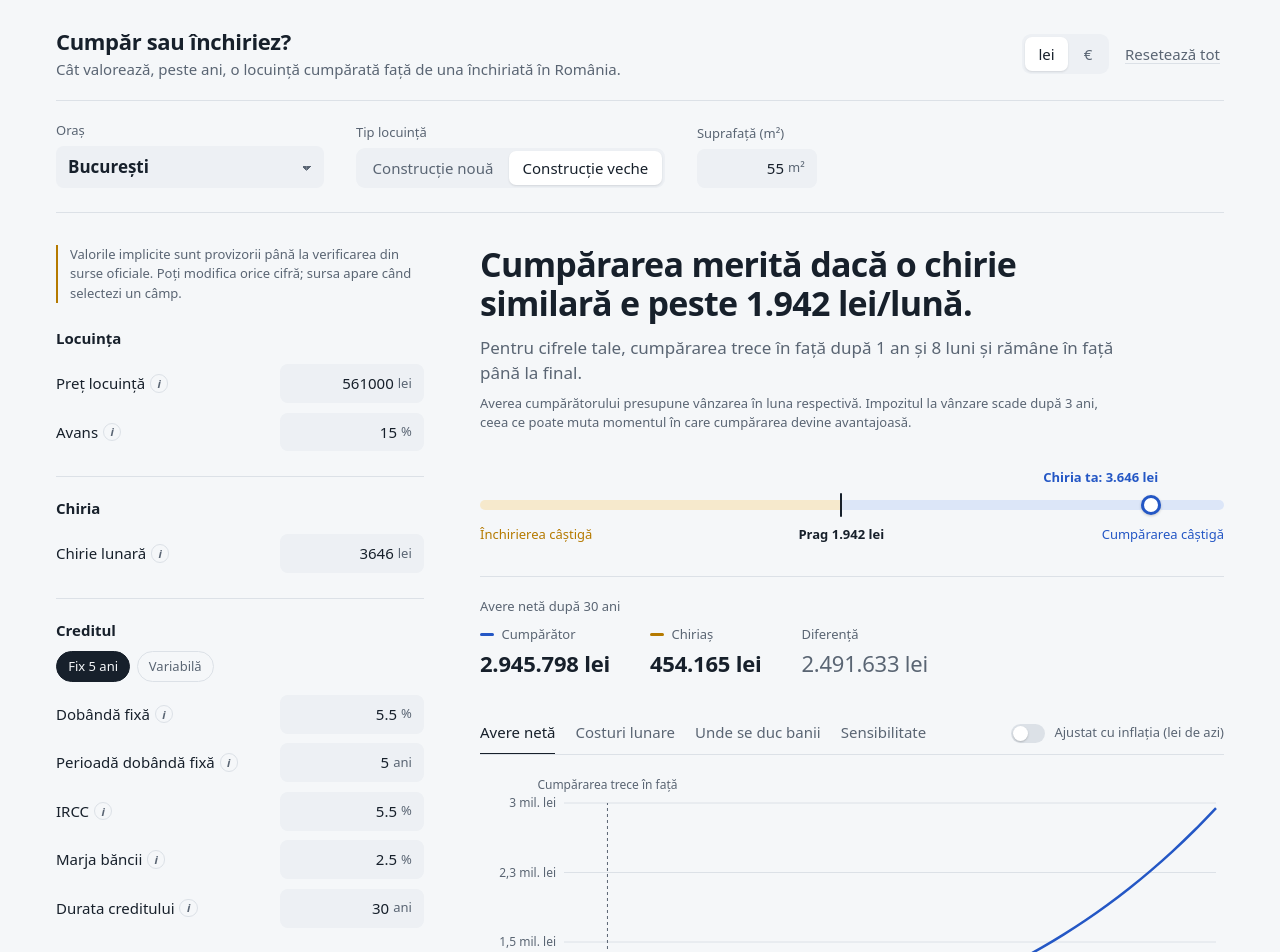
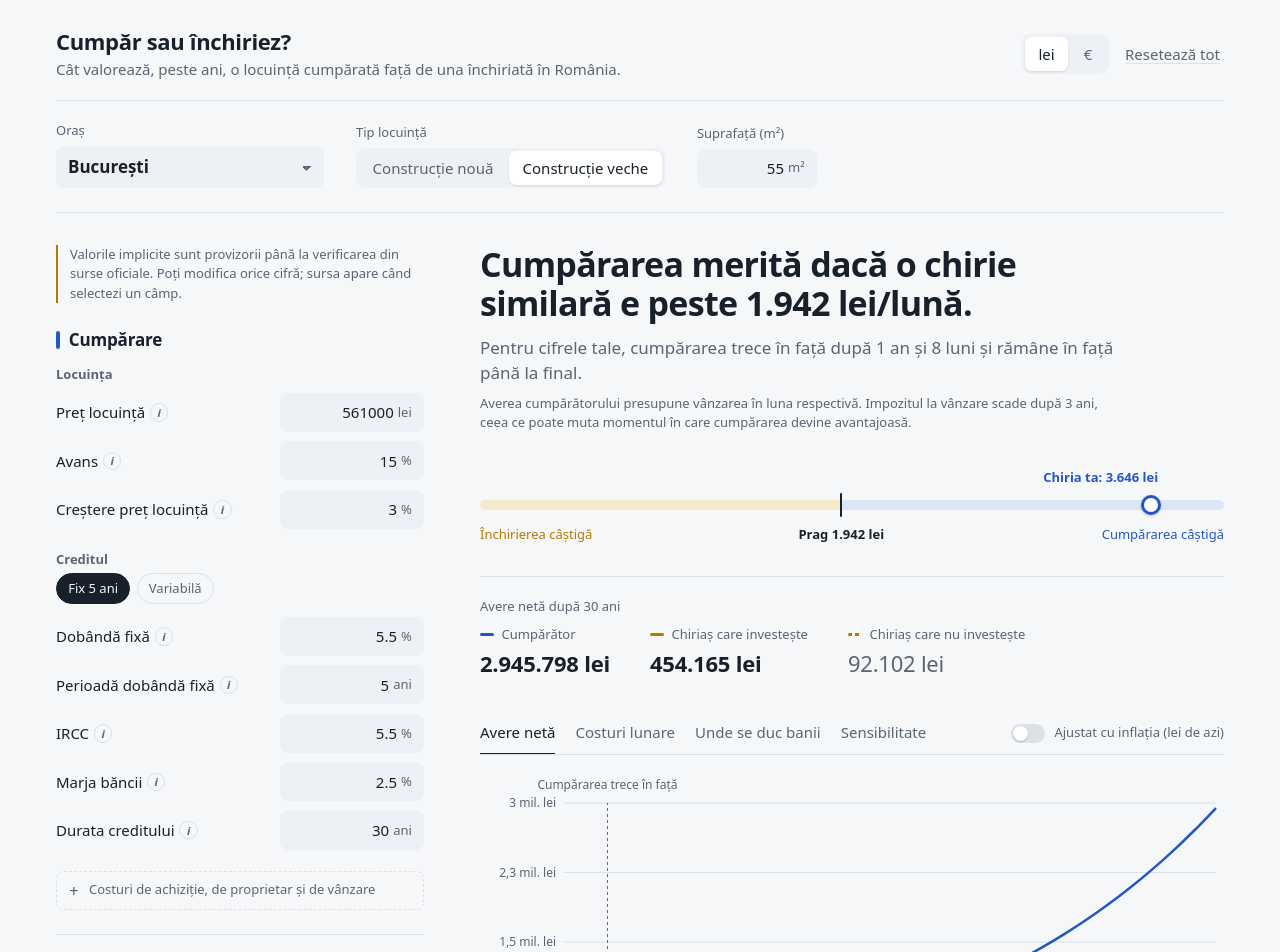
Before and after one commit to horatiu-th/buy-or-rent, a React (Vite) app: page / in a window 1280 px wide. Shown: the top 952 px of the page. Built offline with nearby package versions, Linux system fonts and the light colour scheme.

Commit message:
feat: Grouped inputs by buying, renting, investing and general, and charted the cash-only renter

```diff
--- a/src/i18n/ro.ts
+++ b/src/i18n/ro.ts
@@ -11,13 +11,11 @@ export const ro = {
   newBuild: 'Construcție nouă',
   existing: 'Construcție veche',
   sqm: 'Suprafață (m²)',
-  advanced: 'Setări avansate',
   resetAll: 'Resetează tot',
   reset: 'Revino la valoarea implicită',
   help: 'Ajutor',
   presets: { label: 'Tip dobândă', fixed5: 'Fix 5 ani', variable: 'Variabilă' },
   currency: 'Monedă',
-  sections: { home: 'Locuința', rent: 'Chiria', loan: 'Creditul', horizon: 'Orizontul' },
   provisional:
     'Valorile implicite sunt provizorii până la verificarea din surse oficiale. Poți modifica orice cifră; sursa apare când selectezi un câmp.',
   scale: {
@@ -28,7 +26,6 @@ export const ro = {
     threshold: 'Prag',
   },
   atHorizon: (after: string) => `Avere netă după ${after}`,
-  difference: 'Diferență',
   tabsLabel: 'Grafice',
   resultsLabel: 'Rezultate',
   breakEvenMark: 'Cumpărarea trece în față',
@@ -40,6 +37,8 @@ export const ro = {
   assumptions: 'Valorile implicite sunt ipoteze, nu prognoze. Verifică-le pentru situația ta.',
   buyer: 'Cumpărător',
   renter: 'Chiriaș',
+  renterInvesting: 'Chiriaș care investește',
+  renterCash: 'Chiriaș care nu investește',
   year: 'An',
   headlineValue: (rent: string) => `Cumpărarea merită dacă o chirie similară e peste ${rent}/lună.`,
   headlineAlwaysBuy: 'Cu aceste ipoteze, cumpărarea câștigă chiar și la chirie zero.',
@@ -65,13 +64,20 @@ export const ro = {
   sensitivityRows: 'Creștere preț locuință',
   sensitivityCols: 'Randament investiții',
   groups: {
-    key: 'Principale',
-    acquisition: 'Costuri de achiziție',
-    ownership: 'Costuri de proprietar',
-    growth: 'Creșteri anuale',
-    investing: 'Chirie și investiții',
+    buying: 'Cumpărare',
+    renting: 'Închiriere',
+    investing: 'Investiții',
+    general: 'General',
+  },
+  topics: {
+    home: 'Locuința',
+    loan: 'Creditul',
+    purchaseCosts: 'Costuri de achiziție',
+    ownershipCosts: 'Costuri de proprietar',
     sale: 'Vânzare la final',
   },
+  buyingMore: 'Costuri de achiziție, de proprietar și de vânzare',
+  editedCount: (n: number) => (n === 1 ? '1 valoare modificată' : `${n} valori modificate`),
   fields: {
     price: { label: 'Preț locuință', help: 'Prețul total, cu TVA inclus pentru construcțiile noi.' },
     rent: { label: 'Chirie lunară', help: 'Chiria pentru o locuință comparabilă.' },
--- a/src/styles.css
+++ b/src/styles.css
@@ -128,6 +128,10 @@ button { cursor: pointer; }
   display: grid; grid-template-columns: minmax(18rem, 23rem) minmax(0, 1fr);
   gap: 3.5rem; padding-top: 2rem; align-items: start;
 }
+/* Results stay in view while the longer inputs column scrolls, so every edit shows its effect. */
+@media (min-width: 861px) {
+  .results-column { position: sticky; top: 1.5rem; }
+}
 @media (max-width: 860px) {
   .layout { grid-template-columns: minmax(0, 1fr); gap: 2.5rem; }
   .results-column { order: -1; }
@@ -138,9 +142,34 @@ button { cursor: pointer; }
   border-left: 2px solid var(--renter); margin-bottom: 1.5rem;
 }
 
-.input-section { padding-bottom: 1.25rem; }
-.input-section + .input-section { padding-top: 1.25rem; border-top: 1px solid var(--line); }
-.input-section h3 { font-size: var(--step-0); font-weight: 650; margin-bottom: 0.6rem; }
+/* Input groups: one per side of the decision, plus investing and general settings */
+.input-group { padding: 1.5rem 0; border-top: 1px solid var(--line); }
+.input-group:first-of-type { border-top: none; padding-top: 0; }
+.input-group > h3 {
+  display: flex; align-items: center; gap: 0.55rem; margin-bottom: 0.75rem;
+  font-size: var(--step-1); font-weight: 700; letter-spacing: -0.01em;
+}
+/* The same colours as the chart lines tie each group to its side of the comparison. */
+.input-group > h3::before {
+  content: ''; width: 0.25rem; height: 1.1rem; border-radius: 2px; background: var(--line);
+}
+.group-buying > h3::before { background: var(--buyer); }
+.group-renting > h3::before { background: var(--renter); }
+.topic + .topic { margin-top: 1rem; }
+.topic h4 { font-size: var(--step--1); font-weight: 600; color: var(--muted); margin: 0 0 0.25rem; }
+
+details.more { margin-top: 1rem; }
+details.more > summary {
+  list-style: none; cursor: pointer; display: flex; align-items: center; gap: 0.5rem;
+  padding: 0.55rem 0.75rem; border-radius: 8px; border: 1px dashed var(--line);
+  font-size: var(--step--1); color: var(--muted);
+}
+details.more > summary:hover { color: var(--ink); border-color: var(--muted); }
+details.more > summary::-webkit-details-marker { display: none; }
+details.more > summary::before { content: '+'; font-size: var(--step-1); line-height: 1; width: 0.75rem; }
+details.more[open] > summary::before { content: '−'; }
+details.more[open] > summary { margin-bottom: 0.75rem; }
+.edit-count { margin-left: auto; color: var(--buyer); font-weight: 600; }
 
 .field {
   display: grid; grid-template-columns: minmax(0, 1fr) 9rem; align-items: center;
@@ -192,15 +221,6 @@ button { cursor: pointer; }
 .switch input:checked::after { transform: translateX(0.9rem); }
 .field-bool { grid-template-columns: minmax(0, 1fr); }
 
-details.advanced { margin-top: 0.5rem; border-top: 1px solid var(--line); }
-details.advanced > summary {
-  list-style: none; cursor: pointer; padding: 1rem 0; font-weight: 650;
-  display: flex; align-items: center; justify-content: space-between;
-}
-details.advanced > summary::-webkit-details-marker { display: none; }
-details.advanced > summary::after { content: '+'; color: var(--muted); font-weight: 400; font-size: var(--step-2); line-height: 1; }
-details.advanced[open] > summary::after { content: '−'; }
-details.advanced .input-section:first-of-type { border-top: none; padding-top: 0; }
 
 /* Results */
 .results { display: flex; flex-direction: column; gap: 2rem; }
@@ -263,12 +283,11 @@ details.advanced .input-section:first-of-type { border-top: none; padding-top: 0
 .end-summary dl { display: flex; flex-wrap: wrap; gap: 0.75rem 2.5rem; margin: 0; }
 .end-item dt { display: flex; align-items: center; gap: 0.45rem; font-size: var(--step--1); color: var(--muted); }
 .end-item dd { margin: 0.15rem 0 0; font-size: var(--step-2); font-weight: 650; letter-spacing: -0.01em; }
-.end-item.buyer dt::before, .end-item.renter dt::before {
-  content: ''; width: 0.9rem; height: 3px; border-radius: 2px;
-}
+.end-item dt::before { content: ''; flex: none; width: 0.9rem; height: 3px; border-radius: 2px; }
 .end-item.buyer dt::before { background: var(--buyer); }
 .end-item.renter dt::before { background: var(--renter); }
-.end-item.gap dd { color: var(--muted); font-weight: 500; }
+.end-item.renter-cash dt::before { background: repeating-linear-gradient(to right, var(--renter) 0 4px, transparent 4px 7px); }
+.end-item.renter-cash dd { color: var(--muted); font-weight: 500; }
 
 /* Chart area */
 .chart-toolbar {
@@ -293,7 +312,8 @@ details.advanced .input-section:first-of-type { border-top: none; padding-top: 0
 .chart-tip-title { color: var(--muted); margin-bottom: 0.25rem; }
 .chart-tip-row { display: flex; align-items: center; gap: 0.45rem; }
 .chart-tip-row strong { margin-left: auto; padding-left: 1rem; font-weight: 600; }
-.swatch { width: 0.7rem; height: 3px; border-radius: 2px; }
+.swatch { flex: none; width: 0.9rem; height: 3px; border-radius: 2px; background: currentColor; }
+.swatch.dashed { background: repeating-linear-gradient(to right, currentColor 0 4px, transparent 4px 7px); }
 
 .sensitivity-intro { color: var(--muted); max-width: 40rem; margin-bottom: 1rem; }
 .sensitivity { border-collapse: collapse; width: 100%; font-size: var(--step-0); font-variant-numeric: tabular-nums; }
--- a/src/ui/InputsPanel.tsx
+++ b/src/ui/InputsPanel.tsx
@@ -2,7 +2,7 @@ import type { Inputs } from '../engine';
 import type { DataFile } from '../data/schema';
 import { sourceFor, type PropertyType } from '../data/defaults';
 import { ro } from '../i18n/ro';
-import { FIELDS, type FieldDef, type Group } from './fields';
+import { FIELDS, type FieldDef, type Topic } from './fields';
 import { InputField } from './InputField';
 import type { Currency } from './format';
 
@@ -17,20 +17,30 @@ interface Props {
   resetField: (key: keyof Inputs) => void;
 }
 
-const ADVANCED_GROUPS: Group[] = ['acquisition', 'ownership', 'growth', 'investing', 'sale'];
+type GroupId = keyof typeof ro.groups;
 
-// The key inputs read better as a few short sections than as one long list.
-const KEY_SECTIONS: { title: string; keys: (keyof Inputs)[] }[] = [
-  { title: ro.sections.home, keys: ['price', 'downPaymentPct'] },
-  { title: ro.sections.rent, keys: ['rent'] },
-  { title: ro.sections.loan, keys: ['fixedRate', 'fixedYears', 'ircc', 'variableMargin', 'loanTermYears'] },
-  { title: ro.sections.horizon, keys: ['horizonYears'] },
+interface GroupLayout {
+  id: GroupId;
+  /** Topics always shown. Buying names each one, since it mixes the home and the loan. */
+  topics: Topic[];
+  /** Topics folded away because they rarely change and would bury the rest. */
+  more?: Topic[];
+}
+
+const LAYOUT: GroupLayout[] = [
+  { id: 'buying', topics: ['home', 'loan'], more: ['purchaseCosts', 'ownershipCosts', 'sale'] },
+  { id: 'renting', topics: ['renting'] },
+  { id: 'investing', topics: ['investing'] },
+  { id: 'general', topics: ['general'] },
 ];
 
 const PRESETS = [
   { years: 5, label: ro.presets.fixed5 },
   { years: 0, label: ro.presets.variable },
 ] as const;
+
+const fieldsOf = (topic: Topic) => FIELDS.filter((f) => f.topic === topic);
+const topicTitle = (topic: Topic) => (topic in ro.topics ? ro.topics[topic as keyof typeof ro.topics] : undefined);
 
 export function InputsPanel({ data, cityId, propertyType, inputs, overrides, currency, setField, resetField }: Props) {
   const eurRon = data.values.eurRon.value;
@@ -63,25 +73,38 @@ export function InputsPanel({ data, cityId, propertyType, inputs, overrides, cur
       />,
     ]);
 
-  const byKey = new Map(FIELDS.map((f) => [f.key, f]));
+  const renderTopic = (topic: Topic, named: boolean) => {
+    const title = named ? topicTitle(topic) : undefined;
+    return (
+      <div key={topic} className="topic">
+        {title && <h4>{title}</h4>}
+        {renderDefs(fieldsOf(topic))}
+      </div>
+    );
+  };
 
   return (
     <div className="inputs">
-      {KEY_SECTIONS.map((section) => (
-        <section key={section.title} className="input-section">
-          <h3>{section.title}</h3>
-          {renderDefs(section.keys.map((k) => byKey.get(k)!))}
-        </section>
-      ))}
-      <details className="advanced">
-        <summary>{ro.advanced}</summary>
-        {ADVANCED_GROUPS.map((g) => (
-          <section key={g} className="input-section">
-            <h3>{ro.groups[g]}</h3>
-            {renderDefs(FIELDS.filter((f) => f.group === g))}
+      {LAYOUT.map((group) => {
+        const named = group.topics.length > 1 || Boolean(group.more);
+        // Edits inside the folded part would otherwise be invisible, so the summary counts them.
+        const hiddenEdits = (group.more ?? []).flatMap(fieldsOf).filter((f) => f.key in overrides).length;
+        return (
+          <section key={group.id} className={`input-group group-${group.id}`} aria-labelledby={`group-${group.id}`}>
+            <h3 id={`group-${group.id}`}>{ro.groups[group.id]}</h3>
+            {group.topics.map((t) => renderTopic(t, named))}
+            {group.more && (
+              <details className="more">
+                <summary>
+                  <span>{ro.buyingMore}</span>
+                  {hiddenEdits > 0 && <span className="edit-count">{ro.editedCount(hiddenEdits)}</span>}
+                </summary>
+                {group.more.map((t) => renderTopic(t, true))}
+              </details>
+            )}
           </section>
-        ))}
-      </details>
+        );
+      })}
     </div>
   );
 }
--- a/src/ui/Results.tsx
+++ b/src/ui/Results.tsx
@@ -18,28 +18,25 @@ interface Props {
   onRentChange: (lei: number) => void;
 }
 
-/** End-of-horizon figures; the coloured swatches double as the legend for every chart below. */
+/** End-of-horizon figures; the swatches double as the legend for the charts below. */
 function EndSummary({ result, view }: { result: Result; view: View }) {
   const last = result.rows[result.rows.length - 1];
-  const conv = (v: number) => (view.real ? v / last.deflator : v);
-  const fmt = (v: number) => formatMoney(conv(v), view.currency, view.eurRon);
-  const gap = last.buyerNetWorth - last.renterNetWorth;
+  const fmt = (v: number) => formatMoney(view.real ? v / last.deflator : v, view.currency, view.eurRon);
+  const items = [
+    { cls: 'buyer', label: ro.buyer, value: last.buyerNetWorth },
+    { cls: 'renter', label: ro.renterInvesting, value: last.renterNetWorth },
+    { cls: 'renter-cash', label: ro.renterCash, value: last.renterCashNetWorth },
+  ];
   return (
     <div className="end-summary">
       <p className="end-summary-title">{ro.atHorizon(formatDuration(last.month))}</p>
       <dl>
-        <div className="end-item buyer">
-          <dt>{ro.buyer}</dt>
-          <dd>{fmt(last.buyerNetWorth)}</dd>
-        </div>
-        <div className="end-item renter">
-          <dt>{ro.renter}</dt>
-          <dd>{fmt(last.renterNetWorth)}</dd>
-        </div>
-        <div className="end-item gap">
-          <dt>{ro.difference}</dt>
-          <dd>{fmt(Math.abs(gap))}</dd>
-        </div>
+        {items.map((it) => (
+          <div key={it.cls} className={`end-item ${it.cls}`}>
+            <dt>{it.label}</dt>
+            <dd>{fmt(it.value)}</dd>
+          </div>
+        ))}
       </dl>
     </div>
   );
--- a/src/ui/charts.tsx
+++ b/src/ui/charts.tsx
@@ -25,6 +25,7 @@ function yearly(result: Result, view: View) {
       year: r.month / 12,
       buyer: conv(r.buyerNetWorth, r.deflator),
       renter: conv(r.renterNetWorth, r.deflator),
+      renterCash: conv(r.renterCashNetWorth, r.deflator),
       buyerCost: conv(r.buyerMonthlyCost, r.deflator),
       renterCost: conv(r.renterMonthlyCost, r.deflator),
     }));
@@ -44,7 +45,7 @@ const axisShort = (view: View) => (v: number) => {
 
 interface TipProps {
   active?: boolean;
-  payload?: ReadonlyArray<{ name?: string | number; value?: unknown; color?: string }>;
+  payload?: ReadonlyArray<{ name?: string | number; value?: unknown; color?: string; dataKey?: unknown }>;
   label?: unknown;
   fmt: (v: number) => string;
   title?: (label: unknown) => string;
@@ -57,7 +58,7 @@ function ChartTip({ active, payload, label, fmt, title }: TipProps) {
       {title && <p className="chart-tip-title">{title(label)}</p>}
       {payload.map((p) => (
         <p key={String(p.name)} className="chart-tip-row">
-          <span className="swatch" style={{ background: p.color }} aria-hidden="true" />
+          <span className={`swatch${p.dataKey === 'renterCash' ? ' dashed' : ''}`} style={{ color: p.color }} aria-hidden="true" />
           <span>{p.name}</span>
           <strong>{typeof p.value === 'number' ? fmt(p.value) : String(p.value)}</strong>
         </p>
@@ -86,7 +87,8 @@ export function NetWorthChart({ result, view }: { result: Result; view: View })
             label={{ value: ro.breakEvenMark, position: 'top', offset: 14, fill: 'var(--muted)', fontSize: 12 }}
           />
         )}
-        <Line type="monotone" dataKey="renter" name={ro.renter} stroke={RENTER} dot={false} strokeWidth={2.5} activeDot={{ r: 4 }} />
+        <Line type="monotone" dataKey="renterCash" name={ro.renterCash} stroke={RENTER} dot={false} strokeWidth={2} strokeDasharray="5 4" activeDot={{ r: 3 }} />
+        <Line type="monotone" dataKey="renter" name={ro.renterInvesting} stroke={RENTER} dot={false} strokeWidth={2.5} activeDot={{ r: 4 }} />
         <Line type="monotone" dataKey="buyer" name={ro.buyer} stroke={BUYER} dot={false} strokeWidth={2.5} activeDot={{ r: 4 }} />
       </LineChart>
     </ResponsiveContainer>
--- a/src/ui/fields.ts
+++ b/src/ui/fields.ts
@@ -1,49 +1,55 @@
 import type { Inputs } from '../engine';
 
 export type Unit = 'money' | 'pct' | 'years' | 'months' | 'bool';
-export type Group = 'key' | 'acquisition' | 'ownership' | 'growth' | 'investing' | 'sale';
+
+/** Where a field sits in the panel. Buying has enough fields that it splits into smaller topics. */
+export type Topic =
+  | 'home' | 'loan' | 'purchaseCosts' | 'ownershipCosts' | 'sale'
+  | 'renting' | 'investing' | 'general';
 
 export interface FieldDef {
   key: keyof Inputs;
   unit: Unit;
-  group: Group;
+  topic: Topic;
   min?: number;
   max?: number;
   step?: number;
 }
 
 export const FIELDS: FieldDef[] = [
-  { key: 'price', unit: 'money', group: 'key', min: 0, step: 1000 },
-  { key: 'rent', unit: 'money', group: 'key', min: 0, step: 50 },
-  { key: 'downPaymentPct', unit: 'pct', group: 'key', min: 0, max: 1, step: 0.01 },
-  { key: 'fixedRate', unit: 'pct', group: 'key', min: 0, max: 0.3, step: 0.001 },
-  { key: 'fixedYears', unit: 'years', group: 'key', min: 0, max: 30, step: 1 },
-  { key: 'ircc', unit: 'pct', group: 'key', min: 0, max: 0.3, step: 0.001 },
-  { key: 'variableMargin', unit: 'pct', group: 'key', min: 0, max: 0.1, step: 0.001 },
-  { key: 'loanTermYears', unit: 'years', group: 'key', min: 1, max: 35, step: 1 },
-  { key: 'horizonYears', unit: 'years', group: 'key', min: 1, max: 50, step: 1 },
+  { key: 'price', unit: 'money', topic: 'home', min: 0, step: 1000 },
+  { key: 'downPaymentPct', unit: 'pct', topic: 'home', min: 0, max: 1, step: 0.01 },
+  { key: 'propertyGrowth', unit: 'pct', topic: 'home', min: -0.2, max: 0.3, step: 0.005 },
 
-  { key: 'notaryPct', unit: 'pct', group: 'acquisition', min: 0, max: 0.1, step: 0.001 },
-  { key: 'registryPct', unit: 'pct', group: 'acquisition', min: 0, max: 0.05, step: 0.0005 },
-  { key: 'bankFees', unit: 'money', group: 'acquisition', min: 0, step: 100 },
+  { key: 'fixedRate', unit: 'pct', topic: 'loan', min: 0, max: 0.3, step: 0.001 },
+  { key: 'fixedYears', unit: 'years', topic: 'loan', min: 0, max: 30, step: 1 },
+  { key: 'ircc', unit: 'pct', topic: 'loan', min: 0, max: 0.3, step: 0.001 },
+  { key: 'variableMargin', unit: 'pct', topic: 'loan', min: 0, max: 0.1, step: 0.001 },
+  { key: 'loanTermYears', unit: 'years', topic: 'loan', min: 1, max: 35, step: 1 },
 
-  { key: 'propertyTaxPct', unit: 'pct', group: 'ownership', min: 0, max: 0.05, step: 0.0005 },
-  { key: 'homeInsuranceAnnual', unit: 'money', group: 'ownership', min: 0, step: 50 },
-  { key: 'lifeInsurancePct', unit: 'pct', group: 'ownership', min: 0, max: 0.05, step: 0.0005 },
-  { key: 'maintenancePct', unit: 'pct', group: 'ownership', min: 0, max: 0.1, step: 0.001 },
+  { key: 'notaryPct', unit: 'pct', topic: 'purchaseCosts', min: 0, max: 0.1, step: 0.001 },
+  { key: 'registryPct', unit: 'pct', topic: 'purchaseCosts', min: 0, max: 0.05, step: 0.0005 },
+  { key: 'bankFees', unit: 'money', topic: 'purchaseCosts', min: 0, step: 100 },
 
-  { key: 'propertyGrowth', unit: 'pct', group: 'growth', min: -0.2, max: 0.3, step: 0.005 },
-  { key: 'rentGrowth', unit: 'pct', group: 'growth', min: -0.2, max: 0.3, step: 0.005 },
-  { key: 'inflation', unit: 'pct', group: 'growth', min: -0.1, max: 0.5, step: 0.005 },
+  { key: 'propertyTaxPct', unit: 'pct', topic: 'ownershipCosts', min: 0, max: 0.05, step: 0.0005 },
+  { key: 'homeInsuranceAnnual', unit: 'money', topic: 'ownershipCosts', min: 0, step: 50 },
+  { key: 'lifeInsurancePct', unit: 'pct', topic: 'ownershipCosts', min: 0, max: 0.05, step: 0.0005 },
+  { key: 'maintenancePct', unit: 'pct', topic: 'ownershipCosts', min: 0, max: 0.1, step: 0.001 },
 
-  { key: 'investReturn', unit: 'pct', group: 'investing', min: -0.2, max: 0.3, step: 0.005 },
-  { key: 'investTaxRate', unit: 'pct', group: 'investing', min: 0, max: 0.5, step: 0.01 },
-  { key: 'renterInsuranceAnnual', unit: 'money', group: 'investing', min: 0, step: 50 },
-  { key: 'depositMonths', unit: 'months', group: 'investing', min: 0, max: 12, step: 1 },
+  { key: 'includeSaleCosts', unit: 'bool', topic: 'sale' },
+  { key: 'saleAgencyPct', unit: 'pct', topic: 'sale', min: 0, max: 0.1, step: 0.005 },
+  { key: 'saleTaxShortPct', unit: 'pct', topic: 'sale', min: 0, max: 0.2, step: 0.005 },
+  { key: 'saleTaxLongPct', unit: 'pct', topic: 'sale', min: 0, max: 0.2, step: 0.005 },
+  { key: 'saleTaxShortHoldYears', unit: 'years', topic: 'sale', min: 0, max: 20, step: 1 },
 
-  { key: 'includeSaleCosts', unit: 'bool', group: 'sale' },
-  { key: 'saleAgencyPct', unit: 'pct', group: 'sale', min: 0, max: 0.1, step: 0.005 },
-  { key: 'saleTaxShortPct', unit: 'pct', group: 'sale', min: 0, max: 0.2, step: 0.005 },
-  { key: 'saleTaxLongPct', unit: 'pct', group: 'sale', min: 0, max: 0.2, step: 0.005 },
-  { key: 'saleTaxShortHoldYears', unit: 'years', group: 'sale', min: 0, max: 20, step: 1 },
+  { key: 'rent', unit: 'money', topic: 'renting', min: 0, step: 50 },
+  { key: 'rentGrowth', unit: 'pct', topic: 'renting', min: -0.2, max: 0.3, step: 0.005 },
+  { key: 'depositMonths', unit: 'months', topic: 'renting', min: 0, max: 12, step: 1 },
+  { key: 'renterInsuranceAnnual', unit: 'money', topic: 'renting', min: 0, step: 50 },
+
+  { key: 'investReturn', unit: 'pct', topic: 'investing', min: -0.2, max: 0.3, step: 0.005 },
+  { key: 'investTaxRate', unit: 'pct', topic: 'investing', min: 0, max: 0.5, step: 0.01 },
+
+  { key: 'horizonYears', unit: 'years', topic: 'general', min: 1, max: 50, step: 1 },
+  { key: 'inflation', unit: 'pct', topic: 'general', min: -0.1, max: 0.5, step: 0.005 },
 ];
```
Also changed, not shown: 1 other file (tests, documents, lock files or other folders).
